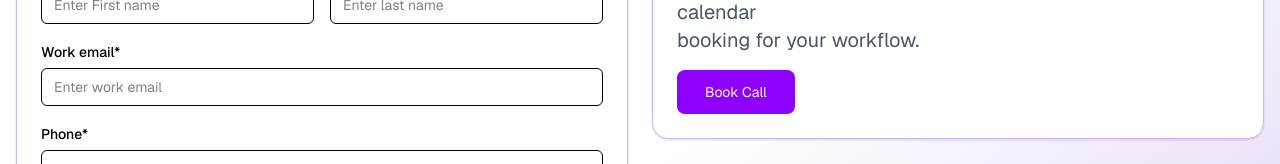
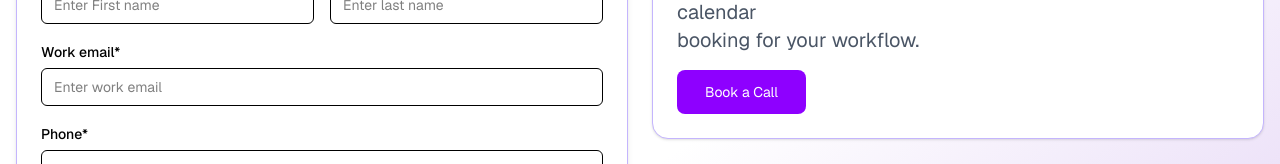
Before and after one commit to juyel66/CallmeAI, a Next.js app: page /contact in a window 1280 px wide. Shown: the part 399-563 px from the top of the page. Built offline with nearby package versions, Linux system fonts and the light colour scheme.

Commit message:
Update button text in ContactPage component: change "Book Call" to "Book a Call" for clarity

```diff
--- a/app/pages/ContactPage/ContactPage.tsx
+++ b/app/pages/ContactPage/ContactPage.tsx
@@ -101,7 +101,7 @@ const ContactPage = () => {
             </p>
 
             <button className="mt-4 rounded-lg bg-[#8E00FF] px-7 py-3 text-white text-sm">
-              Book Call
+              Book a Call
             </button>
           </div>
 
```
